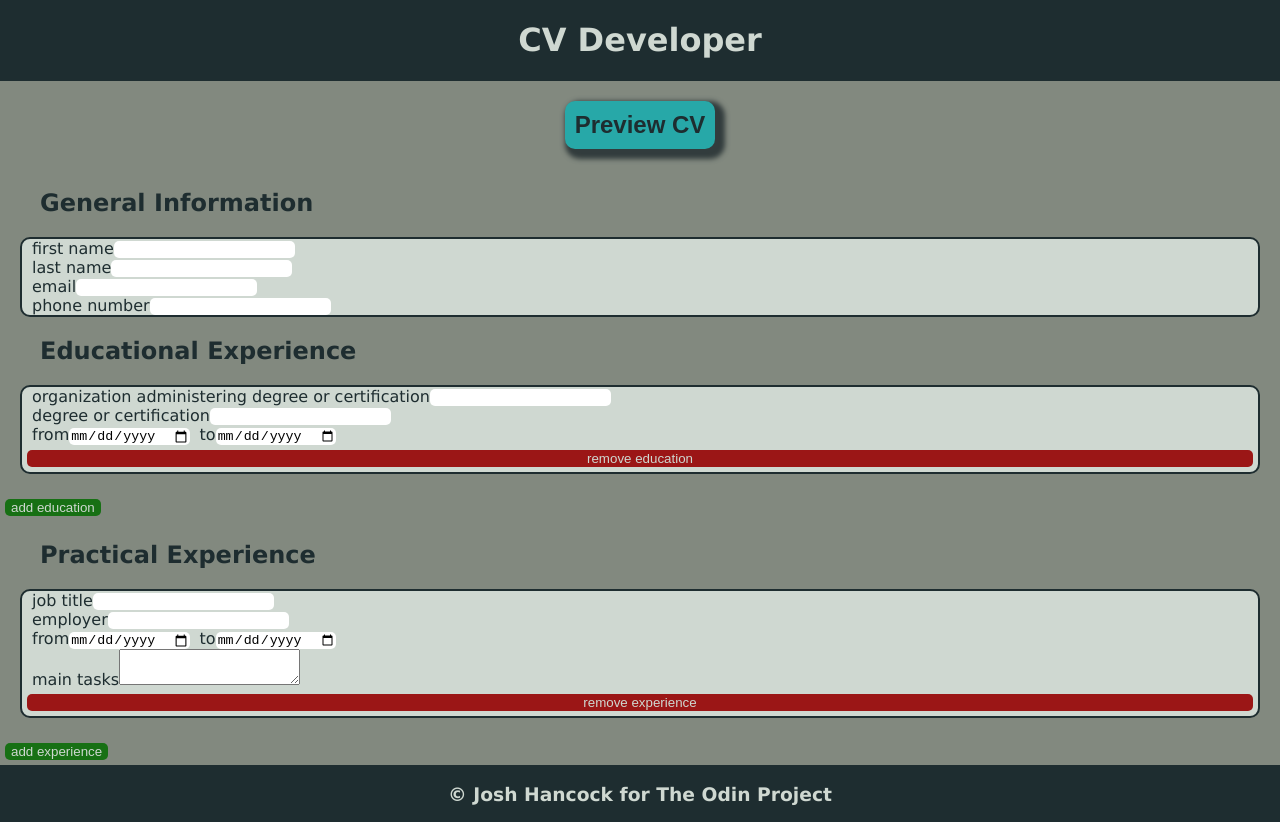
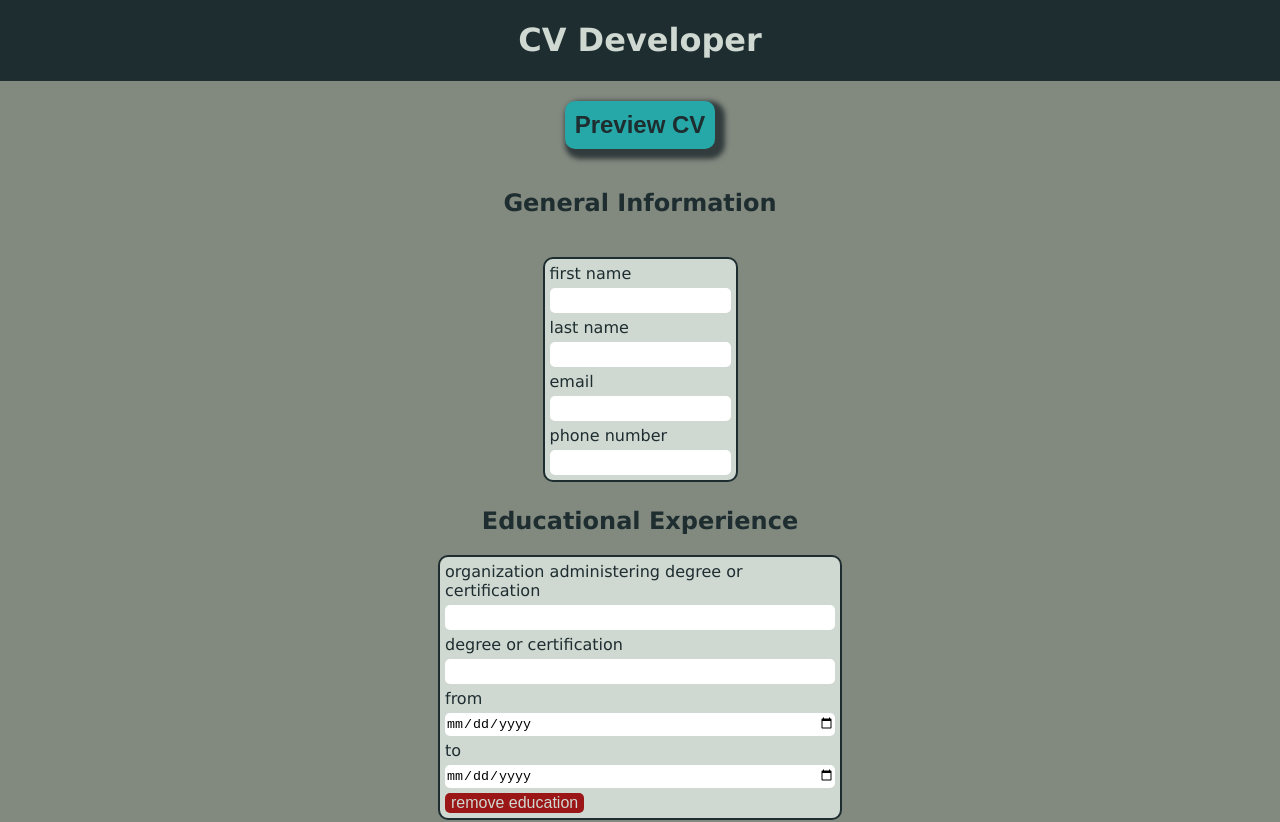
Before and after one commit to livingicon/cv-project, a React (Create React App) app: page / in a window 1280 px wide. Shown: the top 822 px of the page. Built offline with nearby package versions, Linux system fonts and the light colour scheme.

Commit message:
More styling and removing bug that displayed flex on things that needed to be block for onSubmitPreviewCV to work properly

```diff
--- a/src/components/Main.js
+++ b/src/components/Main.js
@@ -47,8 +47,7 @@ class Main extends Component {
     const general = document.getElementById('general');
     const edForms = document.getElementsByClassName('edForms');
     const praxForms = document.getElementsByClassName('praxForms');
-    const addEducation = document.getElementsByClassName('addEducation');
-    const addPrax = document.getElementsByClassName('addPrax');
+    const add = document.getElementsByClassName('add');
     const generalCV = document.getElementById('generalCV');
     const edCV = document.getElementsByClassName('edCV');
     const praxCV = document.getElementsByClassName('praxCV');
@@ -62,11 +61,8 @@ class Main extends Component {
       for (let i=0; i<praxForms.length; i++){
         praxForms[i].style.display = 'none';
       }
-      for (let i=0; i<addEducation.length; i++){
-        addEducation[i].style.display = 'none';
-      }
-      for (let i=0; i<addPrax.length; i++){
-        addPrax[i].style.display = 'none';
+      for (let i=0; i<add.length; i++){
+        add[i].style.display = 'none';
       }
       // unhide
       generalCV.style.display = 'block';
@@ -107,11 +103,8 @@ class Main extends Component {
       for (let i=0; i<praxForms.length; i++){
         praxForms[i].style.display = 'block';
       }
-      for (let i=0; i<addEducation.length; i++){
-        addEducation[i].style.display = 'block';
-      }
-      for (let i=0; i<addPrax.length; i++){
-        addPrax[i].style.display = 'block';
+      for (let i=0; i<add.length; i++){
+        add[i].style.display = 'block';
       }
       // hide
       generalCV.style.display = 'none';
--- a/src/components/Main/EducationalExp.js
+++ b/src/components/Main/EducationalExp.js
@@ -8,7 +8,7 @@ class EducationalExp extends Component {
     const { setEd, addForm } = this.props;
 
     return (
-      <div>
+      <div className="education">
         {setEd}
         <button className="add" id="addEducation" onClick={addForm}>add education</button>
       </div>
--- a/src/components/Main/PracticalExp.js
+++ b/src/components/Main/PracticalExp.js
@@ -8,7 +8,7 @@ class PracticalExp extends Component {
     const { setPrax, addForm } = this.props;
 
     return (
-      <div>
+      <div className="practical">
         {setPrax}
         <button className="add" id="addPrax" onClick={addForm}>add experience</button>
       </div>
--- a/src/styles/forms.css
+++ b/src/styles/forms.css
@@ -2,7 +2,7 @@
 :root {
   --hit-color: #9b1616;
   --miss-color: #27a8a8;
-  --water-color: #177014;
+  --water-color: #115f0f;
   --primary-light:  #cfd8d1;
   --secondary-light: #82897f;
   --primary-dark: #1e2d30;
@@ -36,8 +36,13 @@ body {
   color: var(--primary-light);
 }
 
+.footer {
+  margin-top: 20px;
+}
+
 h2 {
-margin-left: 40px
+display: grid;
+justify-content: center;
 }
 
 .cv_preview {
@@ -48,6 +53,7 @@ margin-left: 40px
 button {
   border: none;
   color: var(--primary-dark);
+  font-size: 1rem;
 }
 
 #toggleView {
@@ -61,33 +67,56 @@ button {
 }
 
 form {
+  max-width: 400px;
   background-color: var(--primary-light);
   border: 2px solid var(--primary-dark);
   border-radius: 10px;
   margin: 20px;
-  display: grid;
+  margin-left: auto;
+  margin-right: auto;
+  margin-bottom: 5px;
+}
+
+form div {
+  display: flex;
+  flex-direction: column;
 }
 
 .remove {
   background-color: var(--hit-color);
   border-radius: 5px;
   margin: 5px;
-  color: var(--primary-light)
+  color: var(--primary-light);
+  /* margin-right: auto; */
 }
 
 .add {
   background-color: var(--water-color);
   color: var(--primary-light);
-  border-radius: 5px;
+  margin-left: auto;
+  margin-right: auto;
+  border-radius: 10px;
+  padding: 10px;
+}
+
+#general {
+  display: grid;
+  justify-content: center;
+}
+
+label {
   margin: 5px;
 }
 
-label {
-  margin-left: 10px;
-}
 input {
   border: none;
   border-radius: 5px;
+  margin: 0px 5px;
+  height: 23px;
+}
+
+#phone_number {
+  margin-bottom: 5px;
 }
 
 #generalCV {
```
